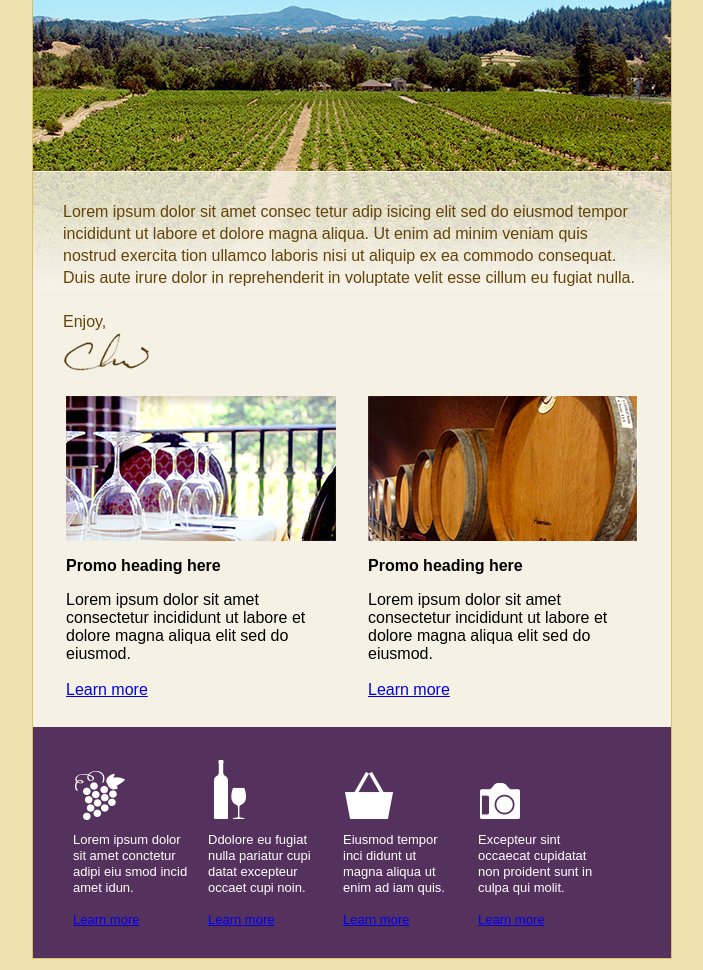
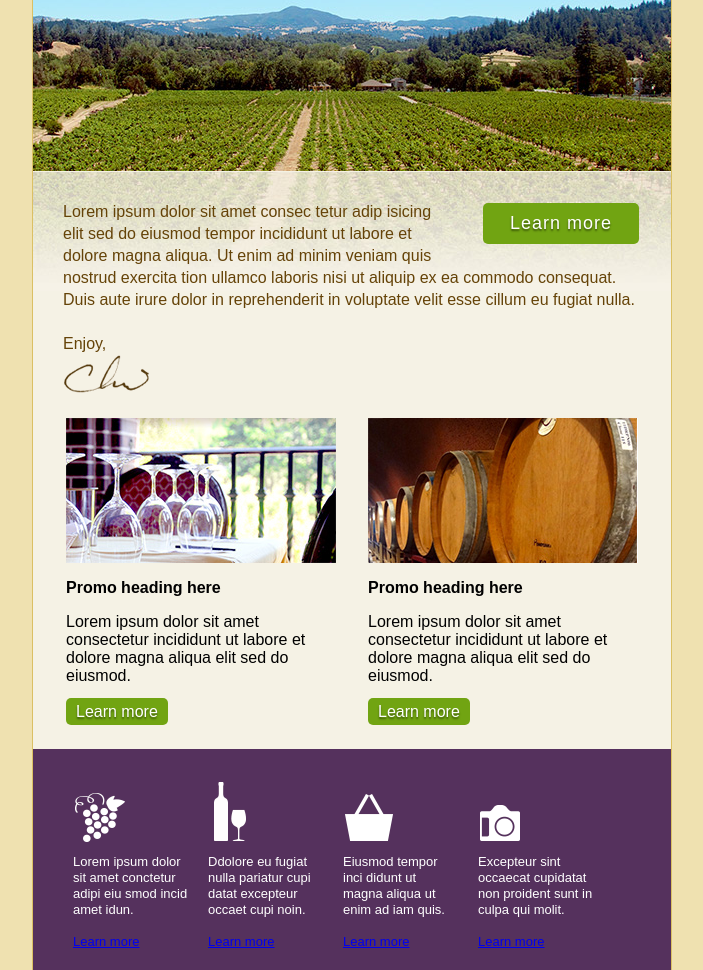
Before and after one commit to vitaliykrushinsky/htmlEmail, a plain HTML site: page email.html in a window 1280 px wide. Shown: the part 130-1100 px from the top of the page, without its empty margins (288-991 px from the left). Drawn offline with Linux system fonts and the light colour scheme.

Commit message:
Added styles to anchors tags and made buttons

```diff
--- a/email.html
+++ b/email.html
@@ -24,7 +24,17 @@
                         </td>
                     </tr>
                     <tr>
-                        <td valign="top" bgcolor="#f5f2e5" class="content" style="padding: 30px 30px 10px 30px; border-right: 1px solid #dbc064; border-left: 1px solid #dbc064; font-family:Arial, Helvetica, sans-serif; font-size: 16px; line-height:22px; color: #654308; background: #f5f2e5 url(images/banner_large_ghost.jpg) no-repeat 0px 0px;">Lorem ipsum dolor sit amet consec tetur adip isicing elit sed do eiusmod tempor incididunt ut labore et dolore magna aliqua. Ut enim ad minim veniam quis nostrud exercita tion ullamco laboris nisi ut aliquip ex ea commodo consequat. Duis aute irure dolor in reprehenderit in voluptate velit esse cillum eu fugiat nulla.
+                        <td valign="top" bgcolor="#f5f2e5" class="content" style="padding: 30px 30px 10px 30px; border-right: 1px solid #dbc064; border-left: 1px solid #dbc064; font-family:Arial, Helvetica, sans-serif; font-size: 16px; line-height:22px; color: #654308; background: #f5f2e5 url(images/banner_large_ghost.jpg) no-repeat 0px 0px;">
+                           <table width="160" align="right" class="button" style="margin: 0px 0px 10px 30px;">
+                               <tr>
+                                   <td style="text-align: center; background-color: #71a412; padding: 10px 15px; border-radius: 5px;">
+                                       <a href="#" style="color: #fff; font-size: 18px; letter-spacing: 1px; text-decoration: none; text-shadow: 0px 2px 2px #3a5606; font-family: Arial, Helvetica, sans-serif;">
+                                           Learn more
+                                       </a>
+                                   </td>
+                               </tr>
+                           </table>
+                           Lorem ipsum dolor sit amet consec tetur adip isicing elit sed do eiusmod tempor incididunt ut labore et dolore magna aliqua. Ut enim ad minim veniam quis nostrud exercita tion ullamco laboris nisi ut aliquip ex ea commodo consequat. Duis aute irure dolor in reprehenderit in voluptate velit esse cillum eu fugiat nulla.
                             <br><br>
                             Enjoy,
                             <br>
@@ -33,6 +43,18 @@
                     </tr>
                     <tr>
                         <td valign="top" bgcolor="#f5f2e5" class="promos" style="padding: 10px 30px 25px 30px; border-right:1px solid #dbc064; border-left:1px solid #dbc064; background-color: #f5f2e5; font-family: Arial, Helvetica, sans-serif;">
+                            <table class="promo_1" width="270" align="left">
+                                <tr>
+                                    <td>
+                                        <img class="promo" alt="Promo image 1" src="images/promo_1_large.jpg">
+                                        <h3 style="font-size:16px;">Promo heading here</h3>
+                                        Lorem ipsum dolor sit amet consectetur incididunt ut labore et dolore magna aliqua elit sed do eiusmod.
+                                        <br><br>
+                                        <a href="#" style="background-color: #71a412; border-radius: 5px; color: #fff; padding: 5px 10px 5px 10px; text-decoration: none; text-shadow: 0px 2px 2px #3a5606;">Learn more</a>
+                                    </td>
+                                </tr>
+                            </table>
+
                             <table class="promo_2" width="270" align="right">
                                 <tr>
                                     <td>
@@ -40,18 +62,7 @@
                                         <h3 style="font-size:16px;">Promo heading here</h3>
                                         Lorem ipsum dolor sit amet consectetur incididunt ut labore et dolore magna aliqua elit sed do eiusmod.
                                         <br><br>
-                                        <a href="#">Learn more</a>
-                                    </td>
-                                </tr>
-                            </table>
-                            <table class="promo_1" width="270" align="left">
-                                <tr>
-                                    <td>
-                                        <img class="promo" alt="Promo image 1" src="images/promo_1_large.jpg">
-                                        <h3 style="font-size:16px;">Promo heading here</h3>
-                                        Lorem ipsum dolor sit amet consectetur incididunt ut labore et dolore magna aliqua elit sed do eiusmod.
-                                        <br><br>
-                                        <a href="#">Learn more</a>
+                                        <a href="#" style="background-color: #71a412; border-radius: 5px; color: #fff; padding: 5px 10px 5px 10px; text-decoration: none; text-shadow: 0px 2px 2px #3a5606;">Learn more</a>
                                     </td>
                                 </tr>
                             </table>
```
